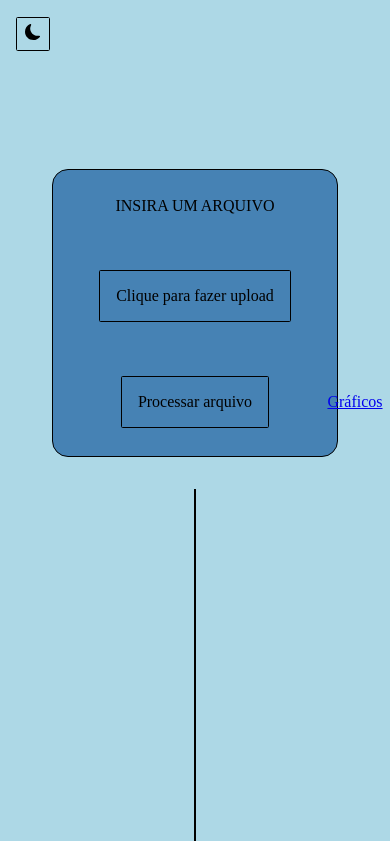
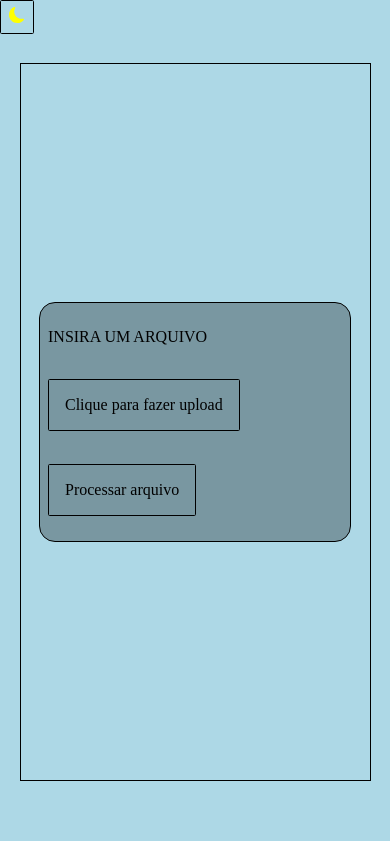
Before and after one commit to geilsonsrz/sistema_ic, a website built with webpack: page dist/index.html in a window 390 px wide. Shown: the top 841 px of the page. Built offline with nearby package versions, Linux system fonts and the light colour scheme.

Commit message:
SCSS - Tela inicial ate 425px

```diff
--- a/src/scripts/processamento/botaoProcessar.js
+++ b/src/scripts/processamento/botaoProcessar.js
@@ -50,6 +50,9 @@ document.getElementById('btn-processar').addEventListener('click', async () => {
             // Graficar dados das caixa
             graficos(dados)
 
+            // EFEITOS DO SCSS
+            document.getElementById('link-graficos').classList.add('aparecer')
+
         }
 
     } else {
--- a/src/scripts/processamento/leituraArquivo.js
+++ b/src/scripts/processamento/leituraArquivo.js
@@ -5,7 +5,6 @@ document.getElementById('input-arquivo').addEventListener('change', (evento) =>
 
     // Captura do arquivo
     const arquivo = evento.target.files[0]
-
 
     // Critérios de verificação do tipo do arquivo
     const verificacao_txt = (/\.txt$|\.xml/).exec(arquivo.name)
@@ -39,6 +38,9 @@ document.getElementById('input-arquivo').addEventListener('change', (evento) =>
         // Chamada do leitor para ler o arquivo como texto (UTF-8)
         leitor.readAsText(arquivo)
 
+        // EFEITOS DO SCSS
+        document.getElementById('btn-processar').classList.add('aparecer')
+
     } else {
 
         // Aviso de ERRO
--- a/src/style/scss/_botoes.scss
+++ b/src/style/scss/_botoes.scss
@@ -1,22 +1,27 @@
 @import './variaveis';
 
 
-.claro
-{
-    #sol { opacity: 0 }
+.claro {
+    #sol {
+        opacity: 0
+    }
 
-    #lua { opacity: 1 }
+    #lua {
+        opacity: 1
+    }
 }
 
-.escuro
-{
-    #sol { opacity: 1 }
+.escuro {
+    #sol {
+        opacity: 1
+    }
 
-    #lua { opacity: 0 }
+    #lua {
+        opacity: 0
+    }
 }
 
-.botao
-{
+.botao {
     user-select: none;
     display: flex;
     align-items: center;
@@ -25,33 +30,49 @@
     border: 0.1em solid $cor-primaria;
     border-radius: 0.1em;
 
-    &:active
-    {
+    &:active {
         transform: scale(0.99);
     }
 }
 
-#botao-tema
-{
+#botao-tema {
     position: fixed;
     display: flex;
     align-items: center;
     justify-content: center;
     width: auto;
     z-index: 1;
-    margin-left: 95vw;
-    margin-top: 2vh;
 
-    .icone-tema
-    {
+    .icone-tema {
         position: absolute;
         color: inherit;
     }
 
-    &:hover
-    {
-        #sol { color: $acender }
+    &:hover {
+        #sol {
+            color: $acender
+        }
 
-        #lua {color: $acender}
+        #lua {
+            color: $acender
+        }
     }
 }
+
+@media (max-width: 375px) {
+
+    #botao-tema {
+        margin-left: 85vw;
+        margin-top: 1vh;
+    }
+
+}
+
+@media (min-width: 425px) {
+
+    #botao-tema {
+        margin-left: 90vw;
+        margin-top: 1vh;
+    }
+
+}
--- a/src/style/scss/_figura.scss
+++ b/src/style/scss/_figura.scss
@@ -4,9 +4,22 @@
 
 .area-figura
 {
-    width: auto;
-    height: 35em;
-    margin-top: 2em;
     background-color: transparent;
     border: .1em solid black;
 }
+
+
+@media (max-width: 425px) {
+
+    .area-figura {
+        position: absolute;
+        width: 90%;
+        height: 85vh;
+
+        z-index: -1;
+
+
+        background: red;
+    }
+
+}
--- a/src/style/scss/_formulario.scss
+++ b/src/style/scss/_formulario.scss
@@ -1,93 +1,124 @@
 @import './variaveis';
 
 
-.formulario
-{
+.formulario {
     display: flex;
-    align-items: center;
+    align-items: flex-start;
     justify-content: space-around;
     flex-direction: column;
     border: 0.1em solid $cor-primaria;
-    border-radius: 1em;
     background-color: $conteiner;
 
-    .texto-subtitulo
-    {
+    .texto-subtitulo {
         user-select: none;
     }
 
-    .area-links
-    {
+    .area-botoes {
         display: flex;
         align-items: center;
         justify-content: center;
-        width: 100%;
-        gap: 5em;
+        width: auto;
 
-        #link-graficos
-        {
+        .botao-processar {
+            user-select: none;
+            padding: 1em;
+            border: 0.1em solid $cor-primaria;
+            border-radius: 0.1em;
+            transition: 0.05s;
+
+            &:active {
+                transform: scale(0.99);
+            }
+        }
+
+        #btn-processar.aparecer {
+            opacity: 1;
+        }
+
+        .link-graficos {
             position: absolute;
-            margin-left: 20em;
+            user-select: none;
+            text-decoration: none;
+            color: $cor-primaria;
+            padding: 0.5em 1em;
+            border: 0.1em solid black;
+            border-radius: 2em;
+            transform: scale(0.1);
+            opacity: 0;
+            transition: all ease-in-out 1s;
 
+            &:hover {
+                transition: 0s;
+                background-color: rgb(0, 214, 150);
+            }
         }
+
+        #link-graficos.aparecer {
+            opacity: 1;
+            transform: scale(1);
+        }
+
 
     }
 }
 
 
-@media (min-width: 320px) {
 
-    .formulario
-    {
-        margin-top: 20vh;
-        width: 95%;
-        height: 20em;
+@media (max-width: 425px) {
 
-        .area-link-graficos
-        {
-            margin-top: 1em;
-        }
+
+    .formulario {
+        align-items: flex-start;
+        justify-content: space-around;
+        border-radius: 1em;
+        background-color: rgba($color: #000000, $alpha: .3);
+        width: 90%;
+        height: 15em;
+        padding: 0.5em;
     }
 
-}
-
-@media (max-width: 376px) {
-
-    .formulario
-    {
-        width: 80%;
-        height: 18em;
+    #link-graficos.aparecer {
+        margin-left: 18em;
     }
 }
 
+@media (max-width: 630px) {
+
+    .formulario {
+        width: 80%;
+        height: 15em;
+    }
+
+    #link-graficos.aparecer {
+        margin-left: 20em;
+    }
+}
+
+
 @media (min-width: 769px) {
 
-    .formulario
-    {
+    .formulario {
         width: 65%;
     }
 }
 
 @media (min-width: 920px) {
 
-    .formulario
-    {
+    .formulario {
         width: 55%;
     }
 }
 
 @media (min-width: 1024px) {
 
-    .formulario
-    {
+    .formulario {
         width: 50%;
     }
 }
 
 @media (min-width: 1040px) {
 
-    .formulario
-    {
-        width: 40%;
+    .formulario {
+        width: 20em;
     }
 }
--- a/src/style/scss/_tela.scss
+++ b/src/style/scss/_tela.scss
@@ -1,59 +1,29 @@
 @import './variaveis';
 
 
-.tela {
-    display: flex;
-    align-items: center;
-    justify-content: center;
-    width: 100%;
-    min-height: 100vh;
-}
-
-.principal
-{
-    justify-content: space-between;
-    padding: 0em 1em;
-}
-
-
-#resultados
-{
+#resultados {
     flex-direction: column;
     gap: 3em;
 
-    .conteiner-grafico
-    {
+    .conteiner-grafico {
         background-color: #aa0000;
     }
 }
 
 
-@media (max-width: 376px) {
+@media (max-width: 767px) {
+
+    .tela {
+        display: flex;
+        align-items: center;
+        justify-content: center;
+        width: 100%;
+        min-height: 100vh;
+    }
+
+    .principal {
+        flex-direction: column;
+        justify-content: center;
+    }
 
 }
-
-@media (max-width: 768px) {
-
-    .tela
-    {
-        flex-direction: column;
-    }
-}
-
-@media (min-width: 920px) {
-
-
-}
-
-@media (min-width: 1024px) {
-
-
-}
-
-@media (min-width: 1040px) {
-
-
-}
-
-@media (min-width: 1320px) {
-}
```
Also changed, not shown: dist/index.css, dist/index.html, dist/index.min.js, 1 other file.
